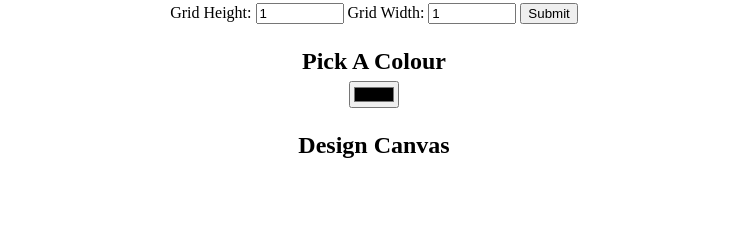
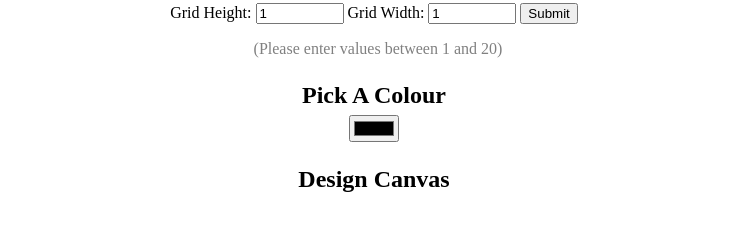
Before and after one commit to mwsmales/udacity-project-pixel-art-maker, a plain HTML site: page index.html in a window 1280 px wide. Shown: the part 167-398 px from the top of the page, without its empty margins (266-1017 px from the left). Drawn offline with Linux system fonts and the light colour scheme.

Commit message:
Added guidance text to webpage

```diff
--- a/index.html
+++ b/index.html
@@ -14,9 +14,10 @@
         <input type="number" id="inputHeight" name="height" min="1" value="1">
         Grid Width:
         <input type="number" id="inputWidth" name="width" min="1" value="1">
-        <!--<input type="button" name="submitButton" value="Submit" onClick="makeGrid(this.form)">-->
         <input type="button" id="submitButton" name="submitButton" value="Submit">
-        </form>
+    </form>
+
+    <div id="guidanceText">(Please enter values between 1 and 20)</div>
 
     <h2>Pick A Colour</h2>
     <input type="color" id="colorPicker">
--- a/styles.css
+++ b/styles.css
@@ -14,6 +14,11 @@ h2 {
 
 h2:first-of-type {
     margin-top: 0.5em;
+}
+
+#guidanceText {
+    margin: 1em 0 0 0.5em;
+    color: grey
 }
 
 table,
```
